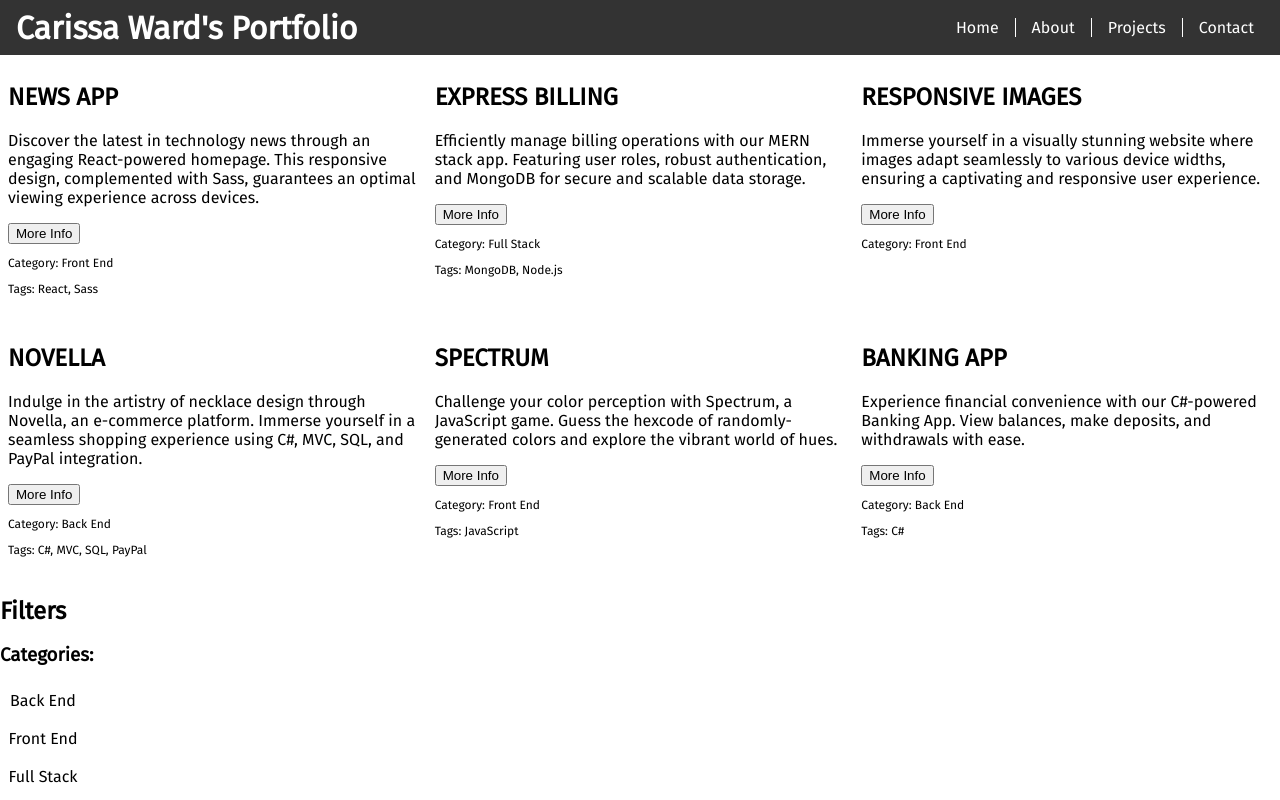
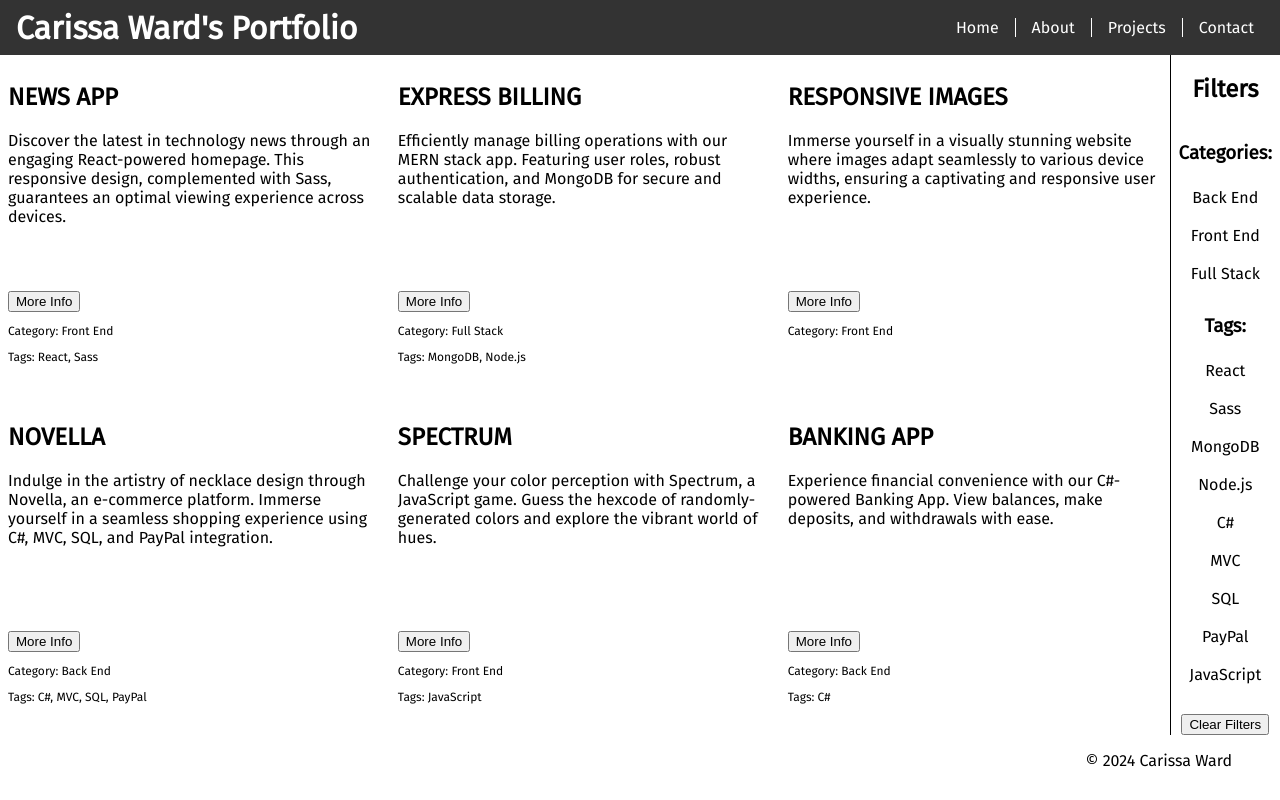
Before and after one commit to wardcarissa93/Portfolio, an Angular app: page /projects in a window 1280 px wide. Shown: the top 800 px of the page. Built offline with nearby package versions, Linux system fonts and the light colour scheme.

Commit message:
fixed styling on projects page

```diff
--- a/src/app/app.component.scss
+++ b/src/app/app.component.scss
@@ -159,25 +159,25 @@ main {
         padding: 1rem;
     }
 
-    .filters {
-        display: flex;
-        flex-direction: column;
-        align-items: center;
-        justify-content: flex-start;
-        width: 7rem;
-        border-left: 1px solid black;
-        padding: 0 0.5rem;
+    // .filters {
+    //     display: flex;
+    //     flex-direction: column;
+    //     align-items: center;
+    //     justify-content: flex-start;
+    //     width: 7rem;
+    //     border-left: 1px solid black;
+    //     padding: 0 0.5rem;
 
-        app-categories, app-tags {
-            display: flex;
-            flex-direction: column;
-            align-items: center;
-        }
+    //     app-categories, app-tags {
+    //         display: flex;
+    //         flex-direction: column;
+    //         align-items: center;
+    //     }
 
-        button {
-            margin-top: 1rem;
-        }
-    }
+    //     button {
+    //         margin-top: 1rem;
+    //     }
+    // }
 }
 
 footer {
--- a/src/app/app.component.ts
+++ b/src/app/app.component.ts
@@ -54,6 +54,5 @@ export class AppComponent {
 
   toggleMenu(): void {
     this.menuOpen = !this.menuOpen;
-    console.log(this.menuOpen);
   }
 }
--- a/src/app/components/projects/projects.component.html
+++ b/src/app/components/projects/projects.component.html
@@ -1,3 +1,4 @@
+<div id="projects-filter-div">
     <section id="all-projects">
         <div
             *ngFor="let project of projects | projectFilter : tagFilter; let i = index; trackBy: trackByFn"
@@ -6,7 +7,7 @@
             id="project-div"
         >
             <h2>{{ project.title | uppercase }}</h2>
-        <p>{{ project.excerpt }}</p>
+            <p class="project-excerpt">{{ project.excerpt }}</p>
             <button
                 (click)="setSelectedProject(project)"
             >
@@ -36,3 +37,4 @@
         </div>
         <button (click)="clearFilters()">Clear Filters</button>
       </section>
+</div>
--- a/src/app/components/projects/projects.component.scss
+++ b/src/app/components/projects/projects.component.scss
@@ -1,7 +1,10 @@
+#projects-filter-div {
+    display: flex;
+
     #all-projects {
         display: grid;
 
-    @media (min-width: 540px) {
+        @media (min-width: 600px) {
             grid-template-columns: repeat(2, 1fr);
         }
 
@@ -16,6 +19,13 @@
                 display: none;
             }
 
+            @media (min-width: 600px) {
+                .project-excerpt {
+                    height: 9rem;
+                    display: flex;
+                }
+            }
+
             button {
                 cursor: pointer;
             }
@@ -26,3 +36,24 @@
             }
         }
     }
+
+    .filters {
+        display: flex;
+        flex-direction: column;
+        align-items: center;
+        justify-content: flex-start;
+        width: 7rem;
+        border-left: 1px solid black;
+        padding: 0 0.5rem;
+
+        app-categories, app-tags {
+            display: flex;
+            flex-direction: column;
+            align-items: center;
+        }
+
+        button {
+            margin-top: 1rem;
+        }
+    }
+}
```
Lines whose indentation alone changed are shown as unchanged.
